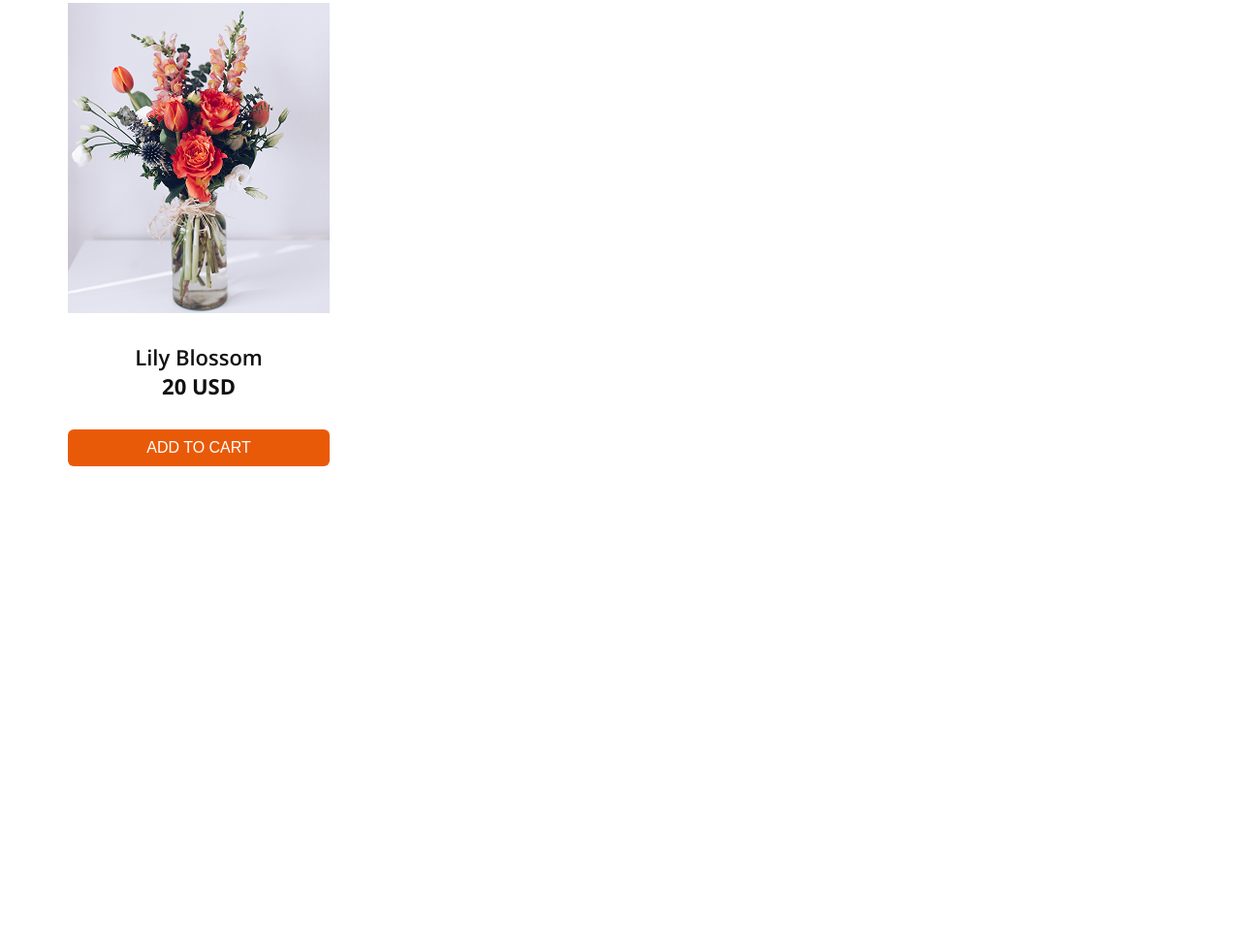
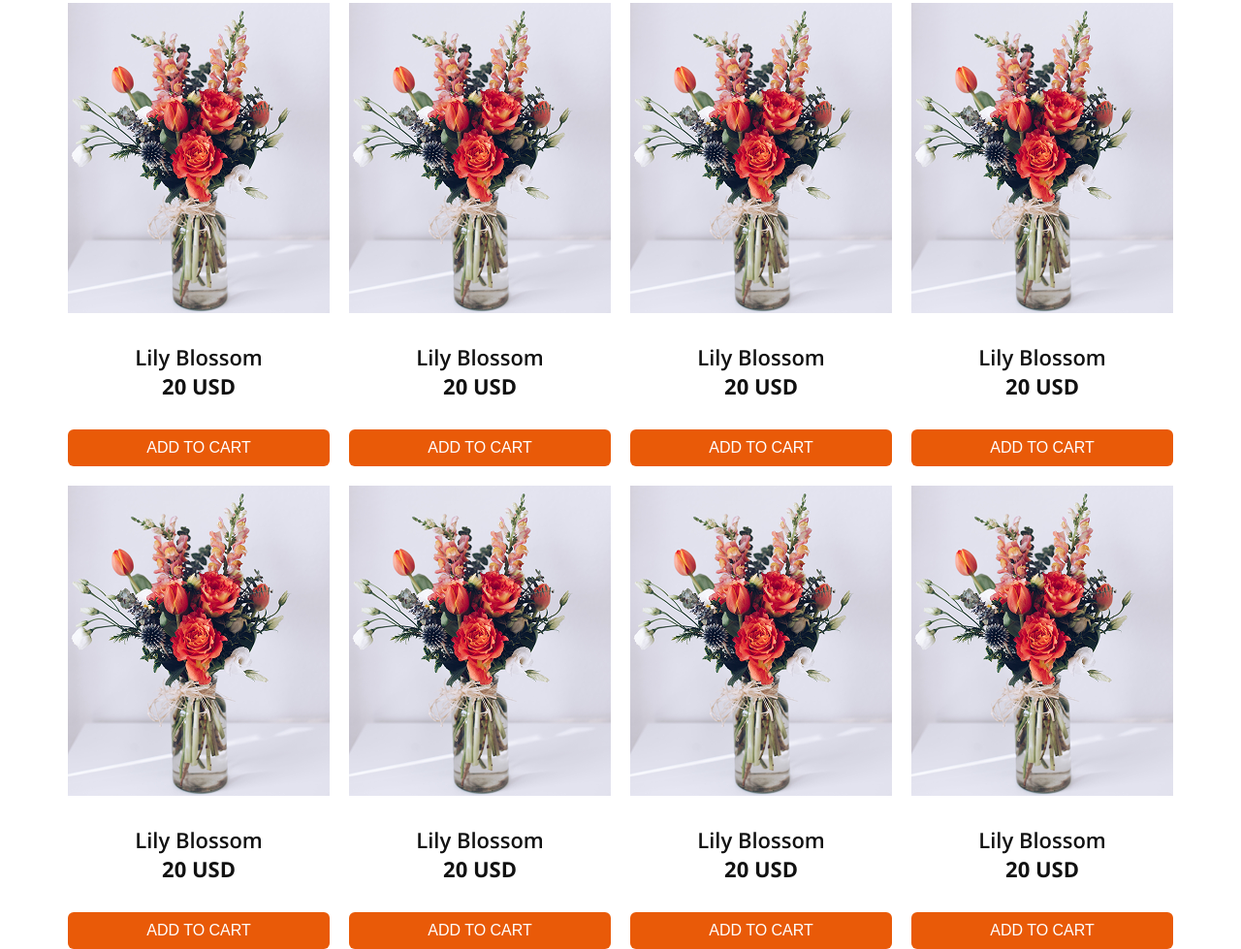
Before and after one commit to Azizul-40/Assignment-2, a plain HTML site: page index.html in a window 1280 px wide. Shown: the part 292-1271 px from the top of the page at 97% size. Before the commit the page ends 800 px from the top, so only its background shows below. Drawn offline with nearby package versions, Linux system fonts and the light colour scheme.

Commit message:
my 3rd commit

```diff
--- a/index.css
+++ b/index.css
@@ -59,7 +59,7 @@ list-style: none;
 
 /* End-1  */
 
-/* Fresh Flower-2 */
+/* Fresh Flower-3 */
 .part2{
   max-width: 1140px;
   max-height: 1187px;
@@ -89,6 +89,10 @@ list-style: none;
 .card-container{
   max-width: 270px;
   max-height: 485px;
+  display: grid;
+  grid-template-columns: repeat(4,1fr);
+  row-gap: 20px;
+  column-gap: 20px;
   /* background-color: #E95A08; */
 }
 .card img{
@@ -125,7 +129,7 @@ list-style: none;
 .card button:hover {
   background-color: gold;
 }
-/* End-2 */
+/* End-3 */
 
 
 /* Media section */
@@ -161,4 +165,16 @@ list-style: none;
   .nav a img{
     padding-left: 150px;
   }
+
+  /* Start 3 */
+  .card-container{
+    display: grid;
+    grid-template-columns: repeat(2,1fr);
+  row-gap: 20px;
+  column-gap: 20px;
+  padding: 30px;
+  }
+  .card img{
+  width: 200px;
 }
+}
--- a/index.html
+++ b/index.html
@@ -25,11 +25,56 @@
     </header>
 
 <main>
-<!-- Fresh Flower-2  -->
+
+
+
+<!-- Fresh Flower-3  -->
 <section class="part2">
 <h1 class="heading"><span class="clr3">Our</span>Plants</h1>
 <p>Indulge your senses with the beauty and fragrance of our fresh flower shop. From classic roses to exotic blooms, we offer a wide variety of fresh.</p>
 <div class="card-container">
+    <div class="card">
+        <img src="./assets/sample-flower-image.png" alt="">
+        <h3>Lily Blossom</h3>
+        <p>20 USD</p>
+        <button>ADD TO CART</button>
+    </div>
+    <div class="card">
+        <img src="./assets/sample-flower-image.png" alt="">
+        <h3>Lily Blossom</h3>
+        <p>20 USD</p>
+        <button>ADD TO CART</button>
+    </div>
+    <div class="card">
+        <img src="./assets/sample-flower-image.png" alt="">
+        <h3>Lily Blossom</h3>
+        <p>20 USD</p>
+        <button>ADD TO CART</button>
+    </div>
+    <div class="card">
+        <img src="./assets/sample-flower-image.png" alt="">
+        <h3>Lily Blossom</h3>
+        <p>20 USD</p>
+        <button>ADD TO CART</button>
+    </div>
+    <div class="card">
+        <img src="./assets/sample-flower-image.png" alt="">
+        <h3>Lily Blossom</h3>
+        <p>20 USD</p>
+        <button>ADD TO CART</button>
+    </div>
+    <div class="card">
+        <img src="./assets/sample-flower-image.png" alt="">
+        <h3>Lily Blossom</h3>
+        <p>20 USD</p>
+        <button>ADD TO CART</button>
+    </div>
+    <div class="card">
+        <img src="./assets/sample-flower-image.png" alt="">
+        <h3>Lily Blossom</h3>
+        <p>20 USD</p>
+        <button>ADD TO CART</button>
+    </div>
     <div class="card">
         <img src="./assets/sample-flower-image.png" alt="">
         <h3>Lily Blossom</h3>
@@ -41,8 +86,7 @@
 
 
 </section>
-
-<!-- End-2  -->
+<!-- End-3  -->
 
 </main>
 
```
